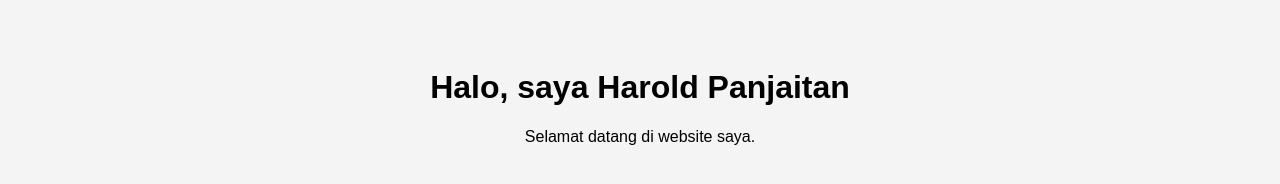
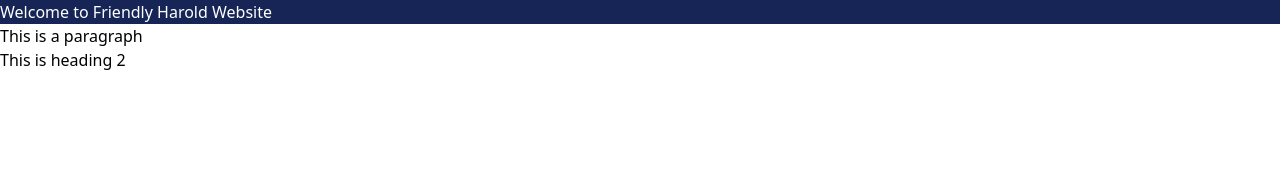
Before and after one commit to 2581027-sudo/friendlyharoldpanjaitan.my.id, a plain HTML site: page index.html in a window 1280 px wide. Drawn offline with nearby package versions, Linux system fonts and the light colour scheme.

Commit message:
update index.html dengan tailwind

```diff
--- a/index.html
+++ b/index.html
@@ -1,14 +1,17 @@
 <!DOCTYPE html>
-<html lang="id">
+<html lang="en">
+
 <head>
-  <meta charset="UTF-8">
-  <meta name="viewport" content="width=device-width, initial-scale=1.0">
-  <title>Harold Panjaitan</title>
-  <link rel="stylesheet" href="style.css">
+    <meta charset="UTF-8">
+    <meta name="viewport" content="width=device-width, initial-scale=1.0">
+    <script src="https://cdn.jsdelivr.net/npm/@tailwindcss/browser@4"></script>
+    <title>Friendly Harold Panjaitan Website</title>
 </head>
+
 <body>
-  <h1>Halo, saya Harold Panjaitan</h1>
-  <p>Selamat datang di website saya.</p>
-  <script src="script.js"></script>
+    <h1 class="bg-blue-950 text-white">Welcome to Friendly Harold Website</h1>
+    <p>This is a paragraph</p>
+    <h2>This is heading 2</h2>
 </body>
+
 </html>
```
